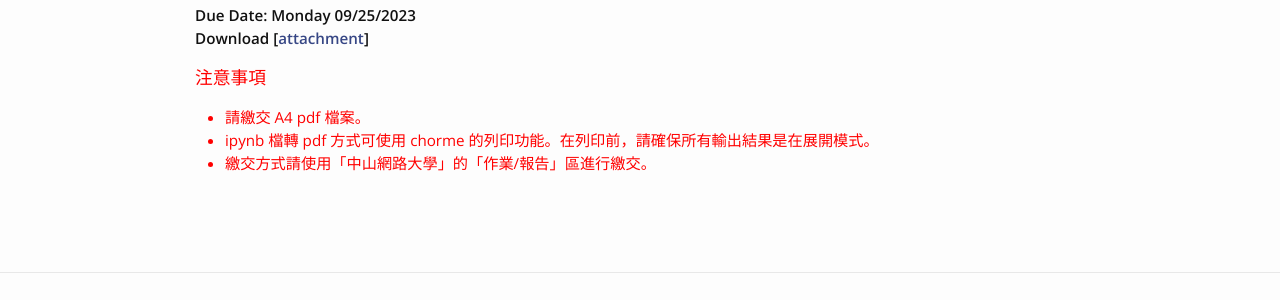
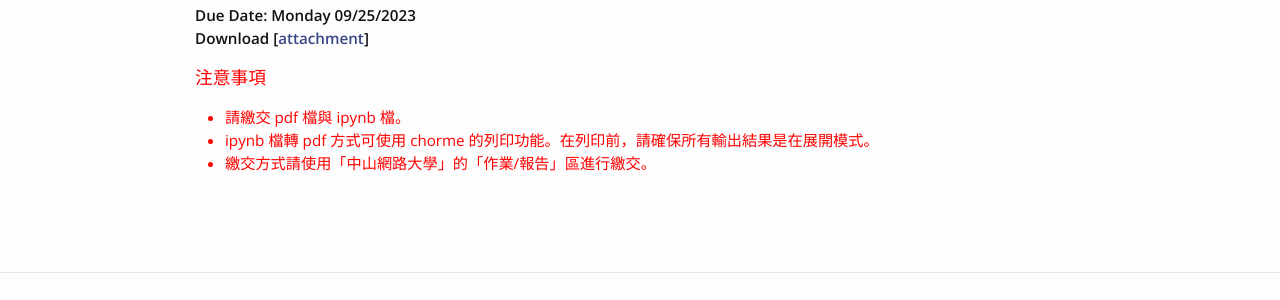
Before and after one commit to phonchi/nsysu-math524-2023, a Jekyll site: the page built from _assignments/01_assignment.md, in a window 1280 px wide. Shown: the part 304-604 px from the top of the page. Built offline with Jekyll 4.4.1, drawn with Linux system fonts in a browser that asks for light colours; nearby versions of some CDN libraries.

Commit message:
Update hw_policy.yml

```diff
--- a/_data/hw_policy.yml
+++ b/_data/hw_policy.yml
@@ -1,4 +1,4 @@
  hw_policies:
-  - 請繳交 A4 pdf 檔案。
+  - 請繳交 pdf 檔與 ipynb 檔。
   - ipynb 檔轉 pdf 方式可使用 chorme 的列印功能。在列印前，請確保所有輸出結果是在展開模式。
   - 繳交方式請使用「中山網路大學」的「作業/報告」區進行繳交。
```
